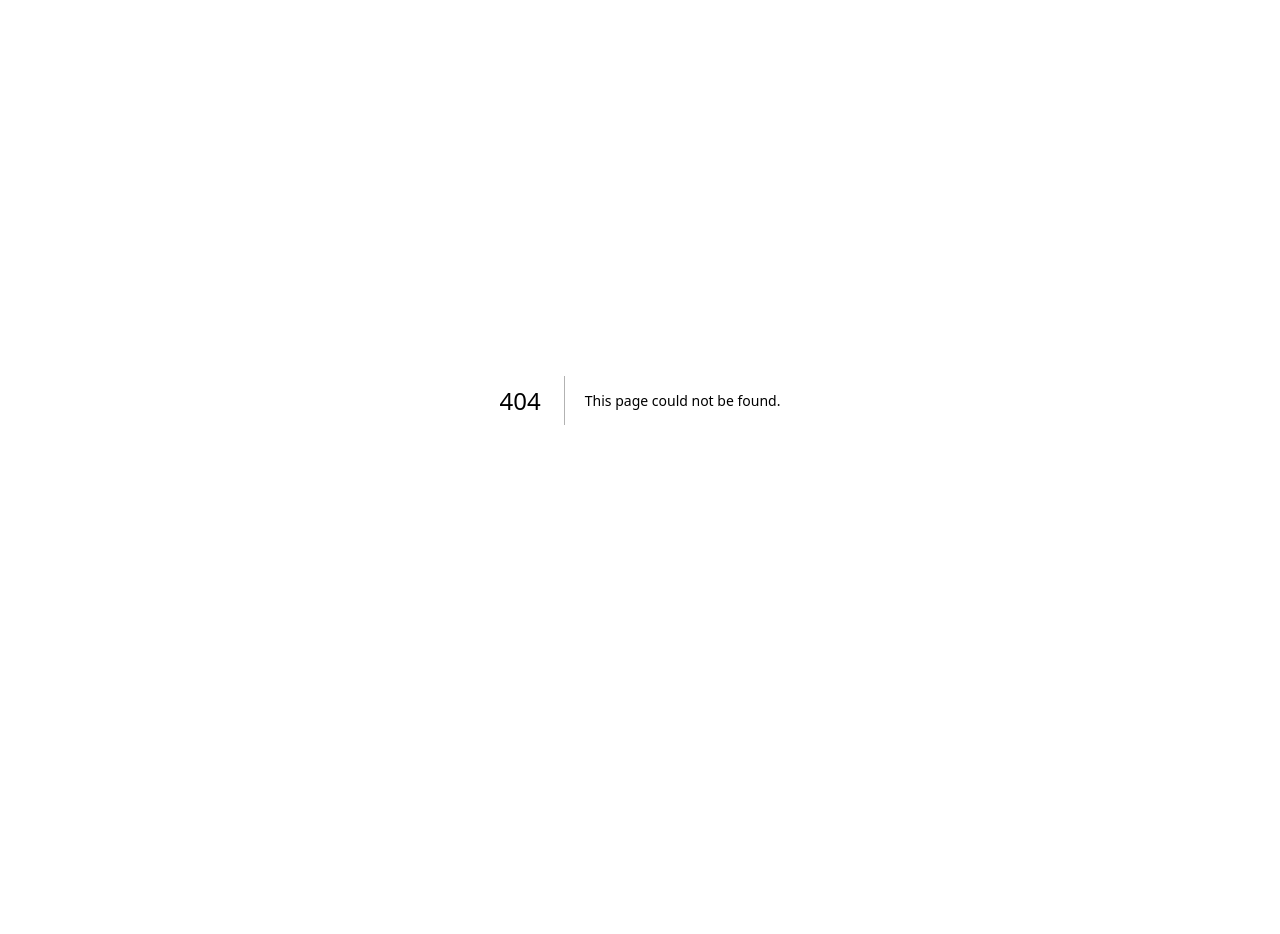
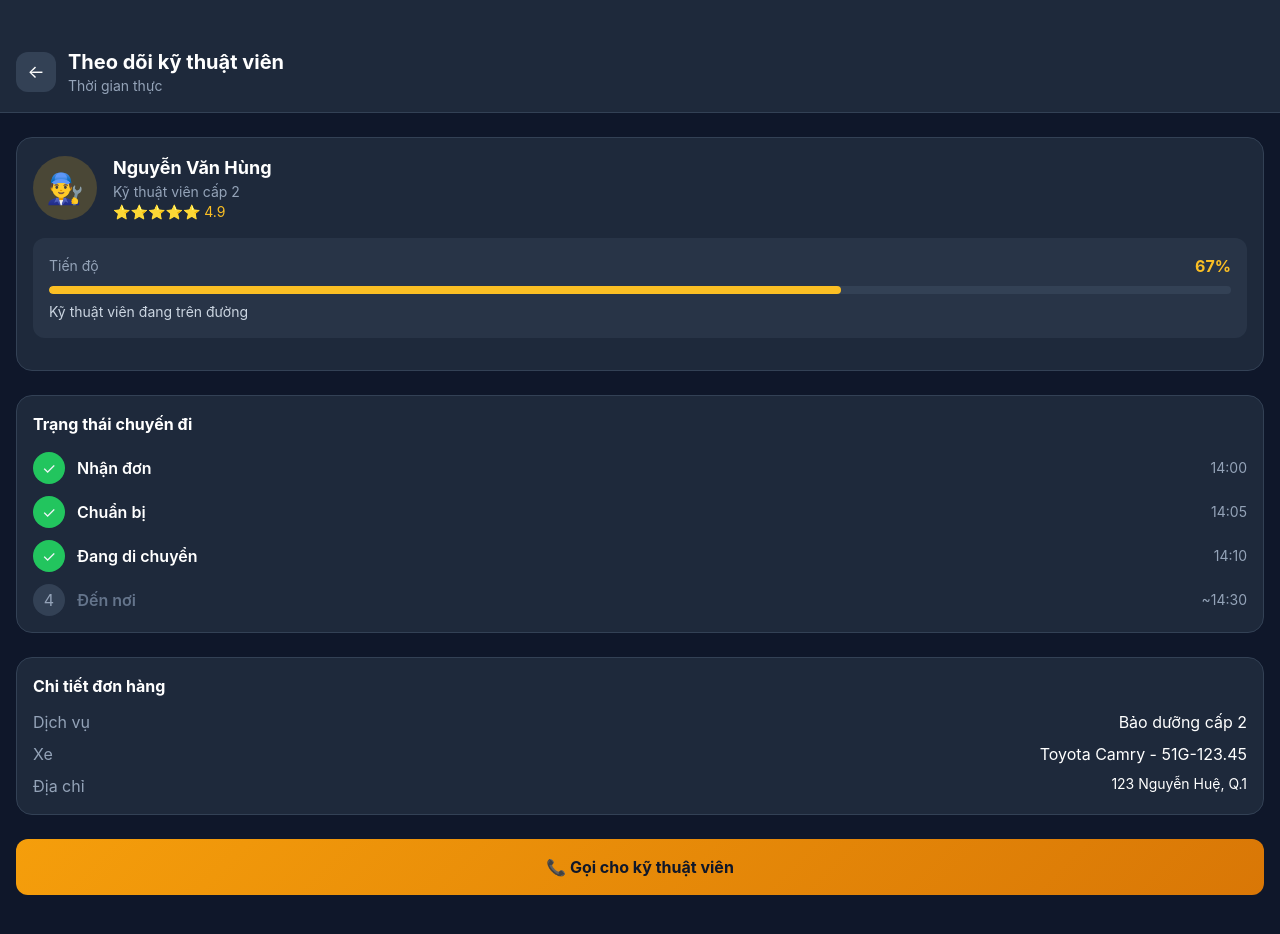
Before and after one commit to philonggroup/cardiy-platform, a Next.js app: page /tracking in a window 1280 px wide. Before the commit this address had no page. Shown: the top 934 px of the page. Before the commit the page ends 800 px from the top, so only its background shows below. Built offline with nearby package versions, Linux system fonts and the light colour scheme.

Commit message:
Create page.tsx

```diff
--- /dev/null
+++ b/app/tracking/page.tsx
@@ -0,0 +1,92 @@
+'use client';
+import { useState, useEffect } from 'react';
+import Link from 'next/link';
+
+export default function TrackingPage() {
+  const [progress, setProgress] = useState(65);
+  const [status, setStatus] = useState('Kỹ thuật viên đang trên đường');
+
+  useEffect(() => {
+    const interval = setInterval(() => {
+      setProgress(p => {
+        if (p >= 100) { setStatus('Kỹ thuật viên đã đến nơi! 🎉'); return 100; }
+        return p + 1;
+      });
+    }, 2000);
+    return () => clearInterval(interval);
+  }, []);
+
+  const steps = [
+    { label: 'Nhận đơn', done: true, time: '14:00' },
+    { label: 'Chuẩn bị', done: true, time: '14:05' },
+    { label: 'Đang di chuyển', done: progress > 50, time: '14:10' },
+    { label: 'Đến nơi', done: progress >= 100, time: progress >= 100 ? 'Đã đến' : '~14:30' },
+  ];
+
+  return (
+    <div className="min-h-screen bg-[#0F172A] pb-24">
+      <div className="bg-[#1E293B] px-4 pt-12 pb-4 border-b border-slate-700">
+        <div className="flex items-center gap-3">
+          <Link href="/" className="w-10 h-10 bg-slate-700 rounded-xl flex items-center justify-center text-white text-lg">←</Link>
+          <div>
+            <h1 className="text-white font-bold text-xl">Theo dõi kỹ thuật viên</h1>
+            <p className="text-slate-400 text-sm">Thời gian thực</p>
+          </div>
+        </div>
+      </div>
+
+      <div className="px-4 py-6">
+        <div className="bg-[#1E293B] rounded-2xl p-4 border border-slate-700 mb-6">
+          <div className="flex items-center gap-4 mb-4">
+            <div className="w-16 h-16 bg-amber-400/20 rounded-full flex items-center justify-center text-3xl">👨‍🔧</div>
+            <div>
+              <div className="text-white font-bold text-lg">Nguyễn Văn Hùng</div>
+              <div className="text-slate-400 text-sm">Kỹ thuật viên cấp 2</div>
+              <div className="text-amber-400 text-sm">⭐⭐⭐⭐⭐ 4.9</div>
+            </div>
+          </div>
+          <div className="bg-slate-700/50 rounded-xl p-4 mb-4">
+            <div className="flex items-center justify-between mb-2">
+              <span className="text-slate-400 text-sm">Tiến độ</span>
+              <span className="text-amber-400 font-bold">{progress}%</span>
+            </div>
+            <div className="h-2 bg-slate-700 rounded-full overflow-hidden">
+              <div className="h-full bg-amber-400 rounded-full transition-all duration-1000" style={{ width: `${progress}%` }}></div>
+            </div>
+            <p className="text-slate-300 text-sm mt-2">{status}</p>
+          </div>
+        </div>
+
+        <div className="bg-[#1E293B] rounded-2xl p-4 border border-slate-700 mb-6">
+          <h3 className="text-white font-bold mb-4">Trạng thái chuyến đi</h3>
+          <div className="space-y-3">
+            {steps.map((s, i) => (
+              <div key={i} className="flex items-center gap-3">
+                <div className={`w-8 h-8 rounded-full flex items-center justify-center flex-shrink-0 ${s.done ? 'bg-green-500' : 'bg-slate-700'}`}>
+                  {s.done ? '✓' : <span className="text-slate-400">{i+1}</span>}
+                </div>
+                <div className="flex-1">
+                  <div className={`font-semibold ${s.done ? 'text-white' : 'text-slate-500'}`}>{s.label}</div>
+                </div>
+                <span className="text-slate-400 text-sm">{s.time}</span>
+              </div>
+            ))}
+          </div>
+        </div>
+
+        <div className="bg-[#1E293B] rounded-2xl p-4 border border-slate-700 mb-6">
+          <h3 className="text-white font-bold mb-3">Chi tiết đơn hàng</h3>
+          <div className="space-y-2">
+            <div className="flex justify-between"><span className="text-slate-400">Dịch vụ</span><span className="text-white">Bảo dưỡng cấp 2</span></div>
+            <div className="flex justify-between"><span className="text-slate-400">Xe</span><span className="text-white">Toyota Camry - 51G-123.45</span></div>
+            <div className="flex justify-between"><span className="text-slate-400">Địa chỉ</span><span className="text-white text-right text-sm">123 Nguyễn Huệ, Q.1</span></div>
+          </div>
+        </div>
+
+        <a href="tel:0901234567" className="w-full btn-primary py-4 rounded-xl text-lg flex items-center justify-center gap-2">
+          📞 Gọi cho kỹ thuật viên
+        </a>
+      </div>
+    </div>
+  );
+}
```
